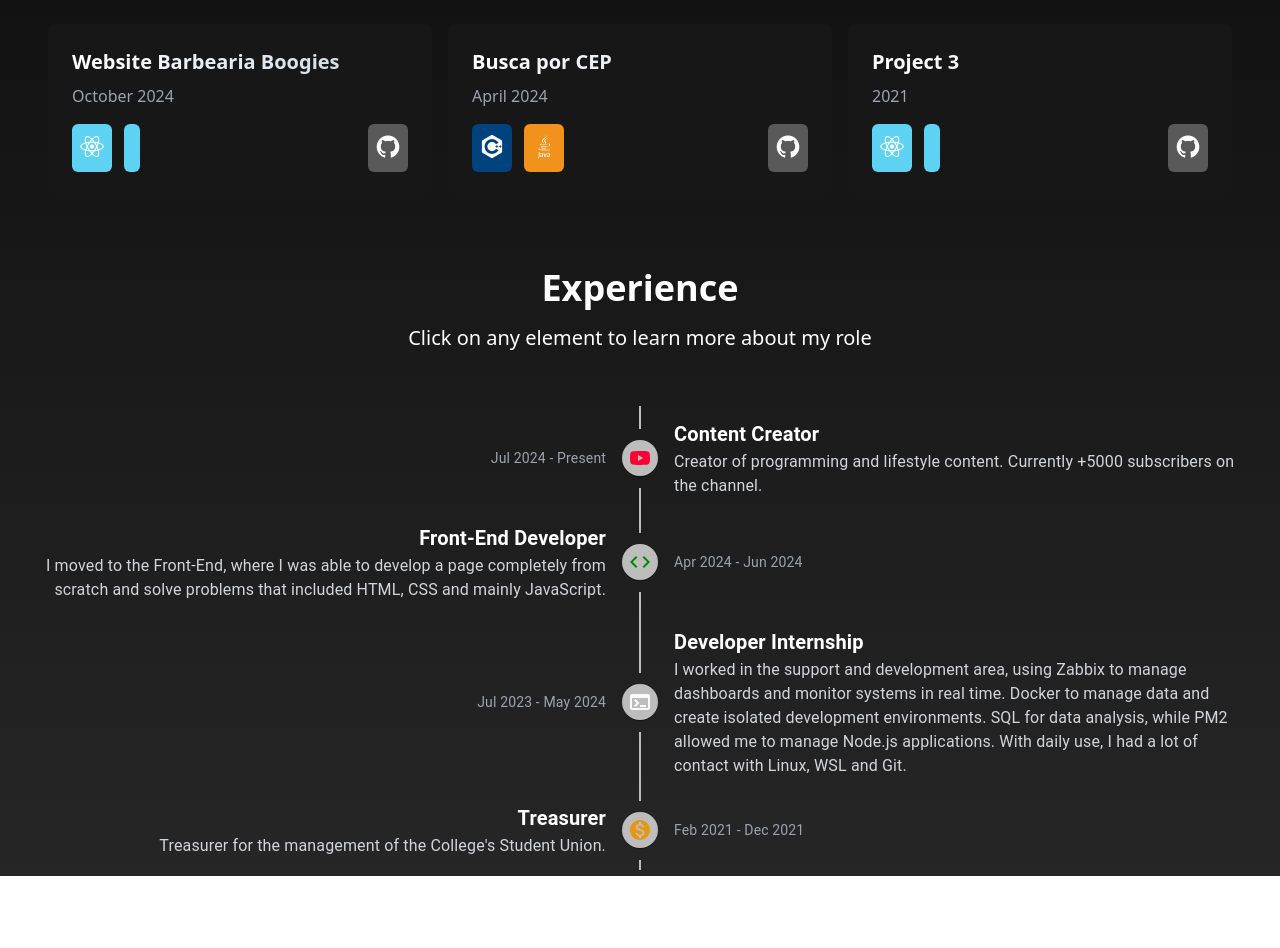
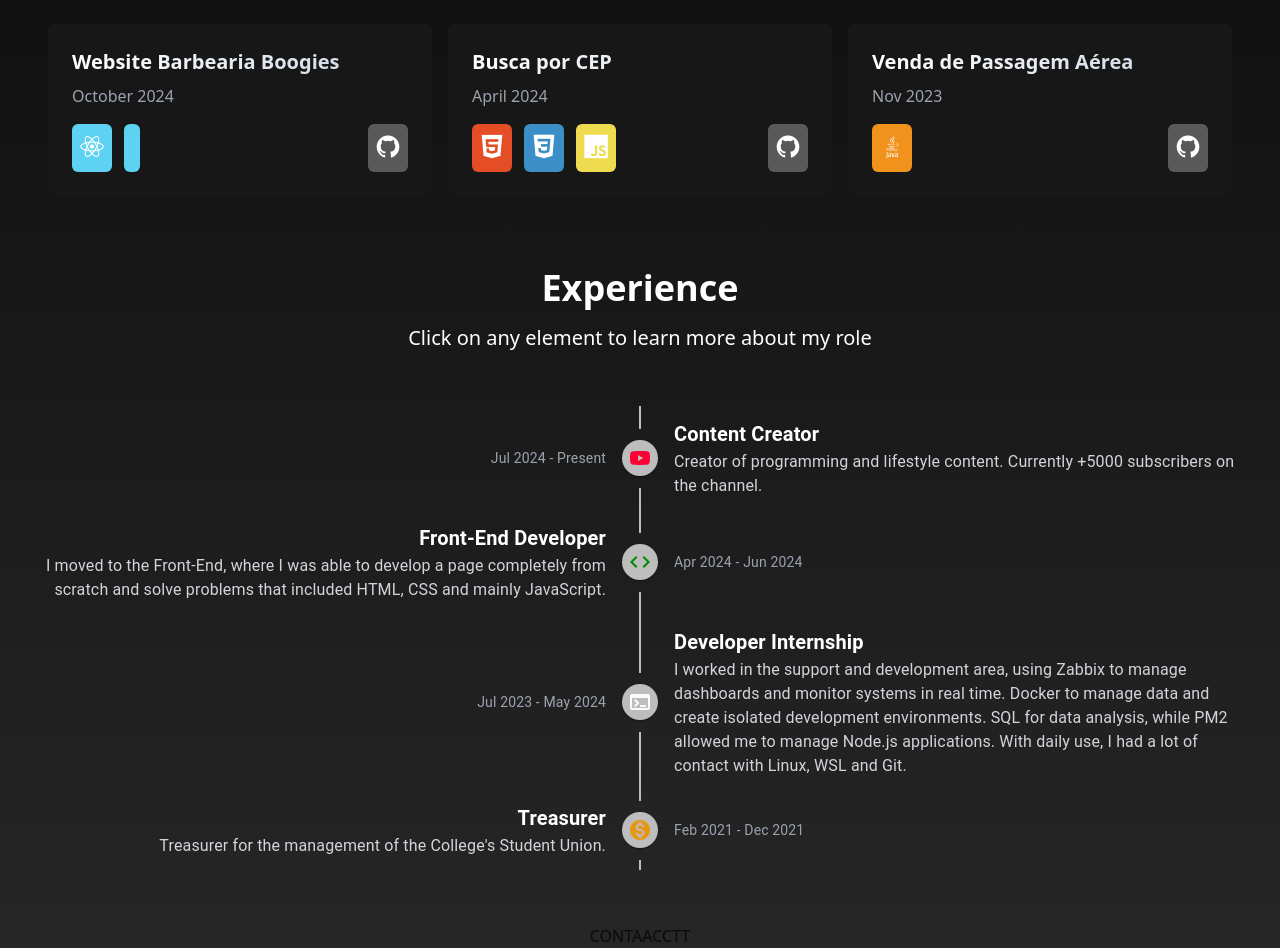
Before and after one commit to Szeckir/thomaz-portfolio, a React (Vite) app: page / in a window 1280 px wide. Shown: the part 840-1788 px from the top of the page. Before the commit the page ends 1716 px from the top, so only its background shows below. Built offline with nearby package versions, Linux system fonts and the light colour scheme.

Commit message:
projects fix

```diff
--- a/src/App.tsx
+++ b/src/App.tsx
@@ -1,5 +1,6 @@
 import { Button } from "./components/ui/button"
 import HyperText from "./components/ui/hyper-text"
+import Contact from "./components/ux/Contact"
 import Experiences from "./components/ux/Experiences"
 import Hero from "./components/ux/Hero"
 import Navbar from "./components/ux/Navbar"
@@ -13,6 +14,7 @@ function App() {
         <Hero />
         <Projects />
         <Experiences />
+        <Contact />
       </div>
     </div>
   )
--- /dev/null
+++ b/src/components/ux/Contact.tsx
@@ -0,0 +1,9 @@
+function Contact() {
+  return (
+    <div className="mt-12 justify-center text-center items-center">
+        <h1>CONTAACCTT</h1>
+    </div>
+  )
+}
+
+export default Contact
--- a/src/components/ux/Projects.tsx
+++ b/src/components/ux/Projects.tsx
@@ -35,7 +35,7 @@ function Projects() {
                 <h3 className="text-xl mt-4">Click to learn more</h3>
             </Fade>
             <div className="mt-10">
-                <ul className="flex items-center justify-center gap-4">
+                <ul className="flex items-center justify-center gap-4 flex-wrap">
                     {
                         Object.values(projects).map((element, index) => (
                             <li key={index} className="cursor-pointer max-w-96 w-96" onClick={() => handleOpen(element)}>
@@ -98,9 +98,9 @@ function Projects() {
                                                     ))
                                                     }
                                                 </ul>
-                                                <button style={{backgroundColor: programmingLanguages_.github.color}} className="text-white p-2 rounded-md items-center">
+                                                <a style={{backgroundColor: programmingLanguages_.github.color}} className="text-white p-2 rounded-md items-center" href={selectedProject.link} target="_blank">
                                                     {programmingLanguages_.github.class} GitHub Repository <ArrowOutwardIcon />
-                                                </button>
+                                                </a>
                                             </div>
                                         </div>
                                     </Box>
--- a/src/constants/index.tsx
+++ b/src/constants/index.tsx
@@ -76,7 +76,22 @@ export const programmingLanguages_ = {
         class: <i class="devicon-cplusplus-plain"></i>,
         color: '#00427E'
     },
-    typescript: <i class="devicon-typescript-plain"></i>,
+    typescript: {
+        class: <i class="devicon-typescript-plain"></i>,
+        color: ''
+    },
+    html: {
+        class: <i class="devicon-html5-plain"></i>,
+        color: '#E54D26'
+    },
+    css: {
+        class: <i class="devicon-css3-plain"></i>,
+        color: '#3C8FC6'
+    },
+    javascript: {
+        class: <i class="devicon-javascript-plain"></i>,
+        color: '#EFDB4F'
+    }
 }
 
 export const projects = {
@@ -93,23 +108,24 @@ export const projects = {
     },
     project2: {
         title: "Busca por CEP",
-        description: "Página de verificação de CEP com integração API,",
+        description: "Página de verificação de CEP com integração API.",
         date: "April 2024",
         firstText: "Realizei uma pequena página de verificação de CEP com integração API, onde, se o CEP existir, irá trazer todas as informações necessárias à respeito da região. Para realização da simples página, utilizei conhecimentos de JS para integrar com a API, CSS para estilizar a página e o HTML para fazer o layout da página.",
         languages: [
-            programmingLanguages_.cpp, programmingLanguages_.java
+            programmingLanguages_.html, programmingLanguages_.css, programmingLanguages_.javascript
         ],
-        link: 'https://github.com/Szeckir/Boogies-barbershop',
+        link: 'https://github.com/Szeckir/Busca-pelo-CEP',
         image: pBuscaCep
     },
     project3: {
-        title: "Project 3",
-        description: "This is a project description",
-        date: "2021",
-        firstText: "very big 3 - ",
+        title: "Venda de Passagem Aérea",
+        description: "",
+        date: "Nov 2023",
+        firstText: "Trabalho final de Programação Orienta a Objetos, onde o intuito era fazer todo sistema de um aeroporto. A ideia era programar o sistema de aviões, compra/ venda de passagens, e muito mais.",
         languages: [
-            programmingLanguages_.react, programmingLanguages_.tailwind
+            programmingLanguages_.java
         ],
-        link: 'https://github.com/Szeckir/Boogies-barbershop'
+        link: 'https://github.com/Szeckir/VendaPassagemAerea'
     },
+
 }
```
